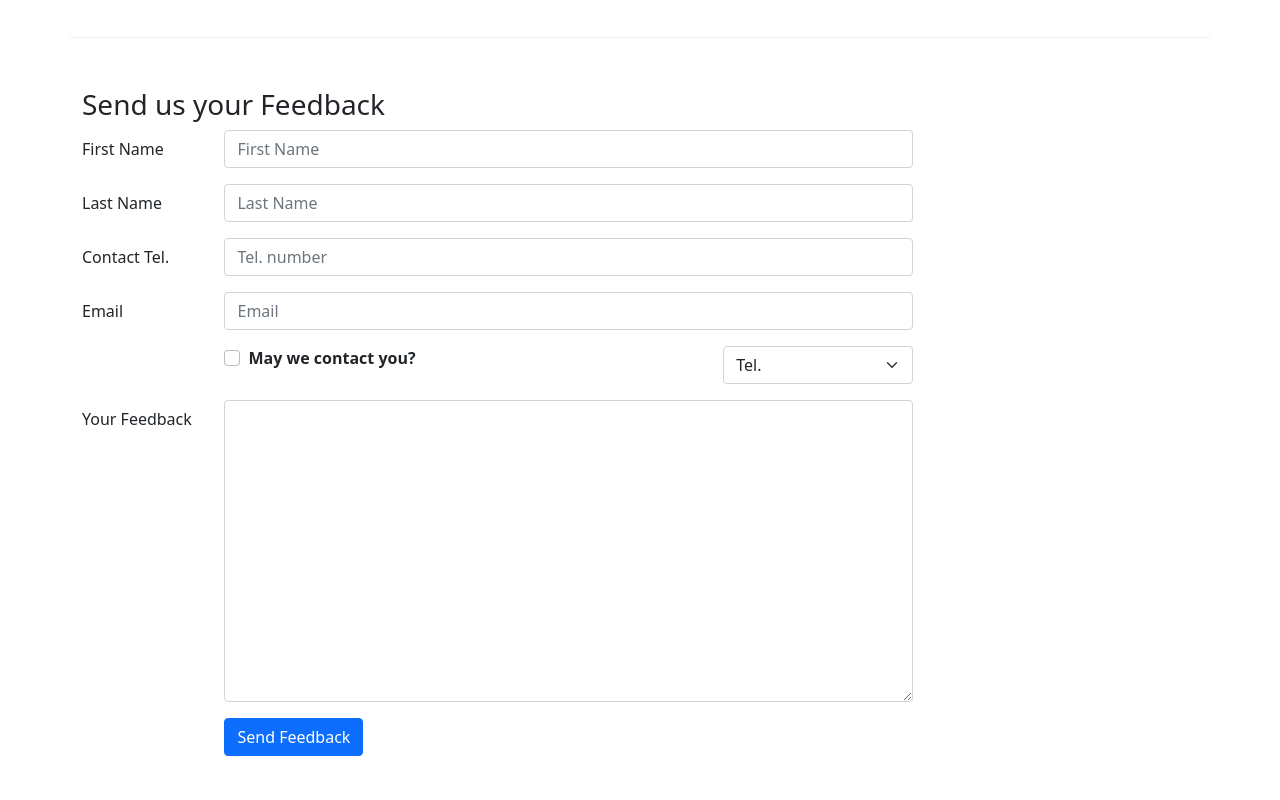
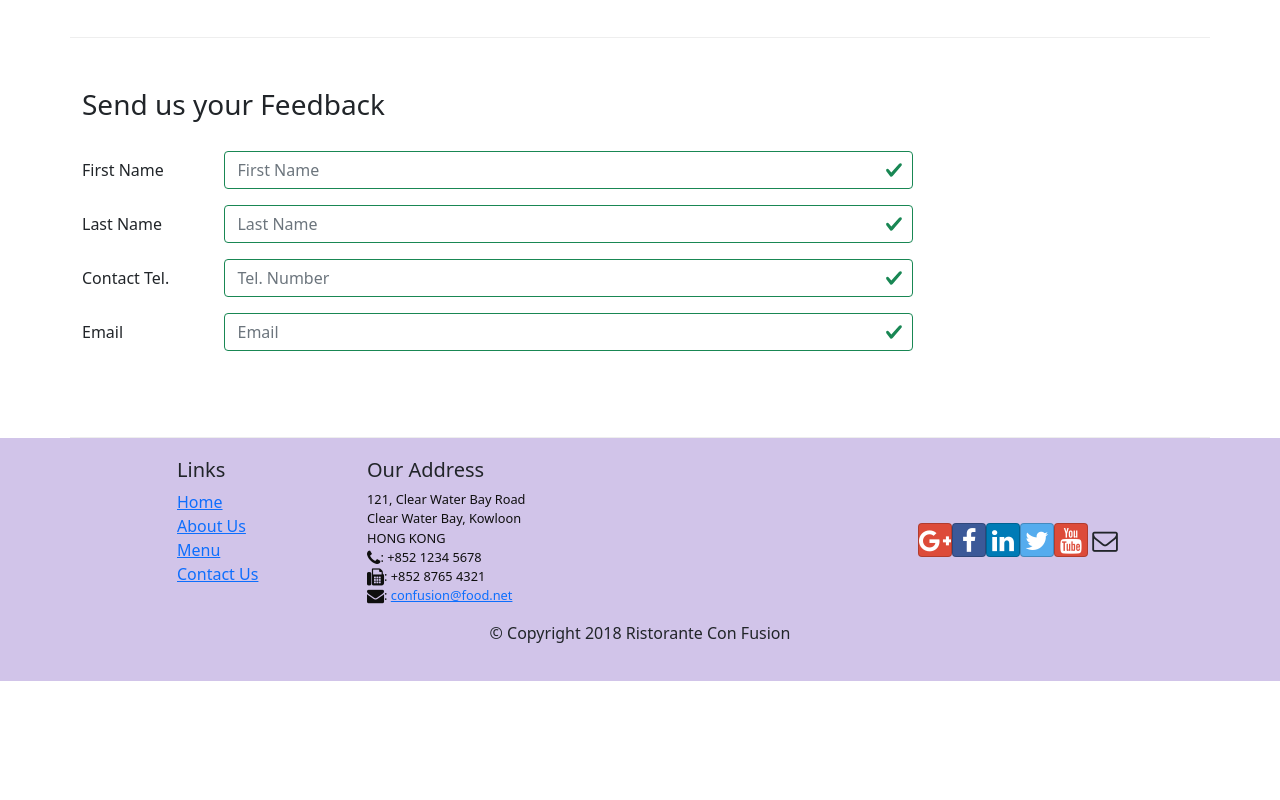
Before and after one commit to TinIT28/ReactProject_FER201m, a React (Create React App) app: page /contactus in a window 1280 px wide. Shown: the part 840-1640 px from the top of the page. After the commit the page ends 1521 px from the top, so only its background shows below. Built offline with nearby package versions, Linux system fonts and the light colour scheme.

Commit message:
Controlled Form Validation

```diff
--- a/src/components/ContactComponent.js
+++ b/src/components/ContactComponent.js
@@ -8,6 +8,8 @@
   Label,
   Input,
   Col,
+  Row,
+  FormFeedback,
 } from "reactstrap";
 import { Link } from "react-router-dom";
 
@@ -23,10 +25,17 @@
       agree: false,
       contactType: "Tel.",
       message: "",
+      touched: {
+        firstname: false,
+        lastname: false,
+        telnum: false,
+        email: false,
+      },
     };
 
     this.handleInputChange = this.handleInputChange.bind(this);
     this.handleSubmit = this.handleSubmit.bind(this);
+    this.handleBlur = this.handleBlur.bind(this);
   }
 
   handleInputChange(event) {
@@ -45,7 +54,50 @@
     event.preventDefault();
   }
 
+  handleBlur = (field) => (evt) => {
+    this.setState({
+      touched: { ...this.state.touched, [field]: true },
+    });
+  };
+
+  validate(firstname, lastname, telnum, email) {
+    const errors = {
+      firstname: "",
+      lastname: "",
+      telnum: "",
+      email: "",
+    };
+
+    if (this.state.touched.firstname && firstname.length < 3)
+      errors.firstname = "First Name should be >= 3 characters";
+    else if (this.state.touched.firstname && firstname.length > 10)
+      errors.firstname = "First Name should be <= 10 characters";
+
+    if (this.state.touched.lastname && lastname.length < 3)
+      errors.lastname = "Last Name should be >= 3 characters";
+    else if (this.state.touched.lastname && lastname.length > 10)
+      errors.lastname = "Last Name should be <= 10 characters";
+
+    const reg = /^\d+$/;
+    if (this.state.touched.telnum && !reg.test(telnum))
+      errors.telnum = "Tel. Number should contain only numbers";
+
+    if (
+      this.state.touched.email &&
+      email.split("").filter((x) => x === "@").length !== 1
+    )
+      errors.email = "Email should contain a @";
+
+    return errors;
+  }
+
   render() {
+    const errors = this.validate(
+      this.state.firstname,
+      this.state.lastname,
+      this.state.telnum,
+      this.state.email
+    );
     return (
       <div className="container">
         <div className="row">
@@ -125,8 +177,12 @@
                     name="firstname"
                     placeholder="First Name"
                     value={this.state.firstname}
+                    valid={errors.firstname === ""}
+                    invalid={errors.firstname !== ""}
+                    onBlur={this.handleBlur("firstname")}
                     onChange={this.handleInputChange}
                   />
+                  <FormFeedback>{errors.firstname}</FormFeedback>
                 </Col>
               </FormGroup>
               <FormGroup row>
@@ -140,8 +196,12 @@
                     name="lastname"
                     placeholder="Last Name"
                     value={this.state.lastname}
+                    valid={errors.lastname === ""}
+                    invalid={errors.lastname !== ""}
+                    onBlur={this.handleBlur("lastname")}
                     onChange={this.handleInputChange}
                   />
+                  <FormFeedback>{errors.lastname}</FormFeedback>
                 </Col>
               </FormGroup>
               <FormGroup row>
@@ -153,10 +213,14 @@
                     type="tel"
                     id="telnum"
                     name="telnum"
-                    placeholder="Tel. number"
+                    placeholder="Tel. Number"
                     value={this.state.telnum}
+                    valid={errors.telnum === ""}
+                    invalid={errors.telnum !== ""}
+                    onBlur={this.handleBlur("telnum")}
                     onChange={this.handleInputChange}
                   />
+                  <FormFeedback>{errors.telnum}</FormFeedback>
                 </Col>
               </FormGroup>
               <FormGroup row>
@@ -170,56 +234,12 @@
                     name="email"
                     placeholder="Email"
                     value={this.state.email}
+                    valid={errors.email === ""}
+                    invalid={errors.email !== ""}
+                    onBlur={this.handleBlur("email")}
                     onChange={this.handleInputChange}
                   />
-                </Col>
-              </FormGroup>
-              <FormGroup row>
-                <Col md={{ size: 6, offset: 2 }}>
-                  <FormGroup check>
-                    <Label check>
-                      <Input
-                        type="checkbox"
-                        name="agree"
-                        checked={this.state.agree}
-                        onChange={this.handleInputChange}
-                      />{" "}
-                      <strong>May we contact you?</strong>
-                    </Label>
-                  </FormGroup>
-                </Col>
-                <Col md={{ size: 3, offset: 1 }}>
-                  <Input
-                    type="select"
-                    name="contactType"
-                    value={this.state.contactType}
-                    onChange={this.handleInputChange}
-                  >
-                    <option>Tel.</option>
-                    <option>Email</option>
-                  </Input>
-                </Col>
-              </FormGroup>
-              <FormGroup row>
-                <Label htmlFor="message" md={2}>
-                  Your Feedback
-                </Label>
-                <Col md={10}>
-                  <Input
-                    type="textarea"
-                    id="message"
-                    name="message"
-                    rows="12"
-                    value={this.state.message}
-                    onChange={this.handleInputChange}
-                  ></Input>
-                </Col>
-              </FormGroup>
-              <FormGroup row>
-                <Col md={{ size: 10, offset: 2 }}>
-                  <Button type="submit" color="primary">
-                    Send Feedback
-                  </Button>
+                  <FormFeedback>{errors.email}</FormFeedback>
                 </Col>
               </FormGroup>
             </Form>
```
